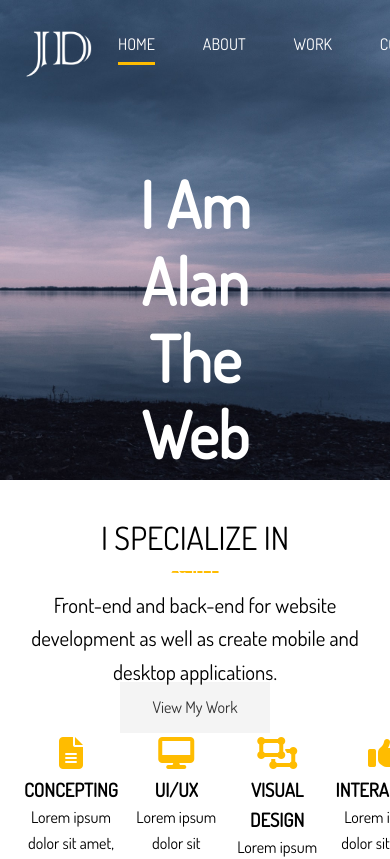
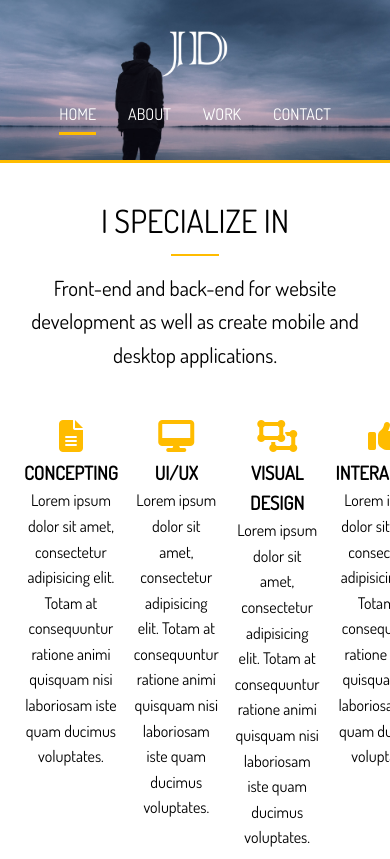
Before and after one commit to alan-nguyen/portfolio-website, a website: page dist/index.html in a window 390 px wide. Shown: the top 859 px of the page. Drawn offline with Linux system fonts and the light colour scheme.

Commit message:
Design for smartphone - home page

```diff
--- a/scss/_media.scss
+++ b/scss/_media.scss
@@ -8,3 +8,27 @@
     }
   }
 }
+
+// Smartphones
+@media (max-width: 500px) {
+  #main-nav {
+    flex-direction: column;
+    align-items: center;
+
+    li {
+      padding: 1rem;
+    }
+  }
+
+  #header {
+    &-home {
+      height: 10rem;
+      border-bottom: 3px solid $main-color;
+      background-position: 20% 30%;
+
+      .header-content {
+        display: none;
+      }
+    }
+  }
+}
```
Also changed, not shown: dist/css/main.css.
